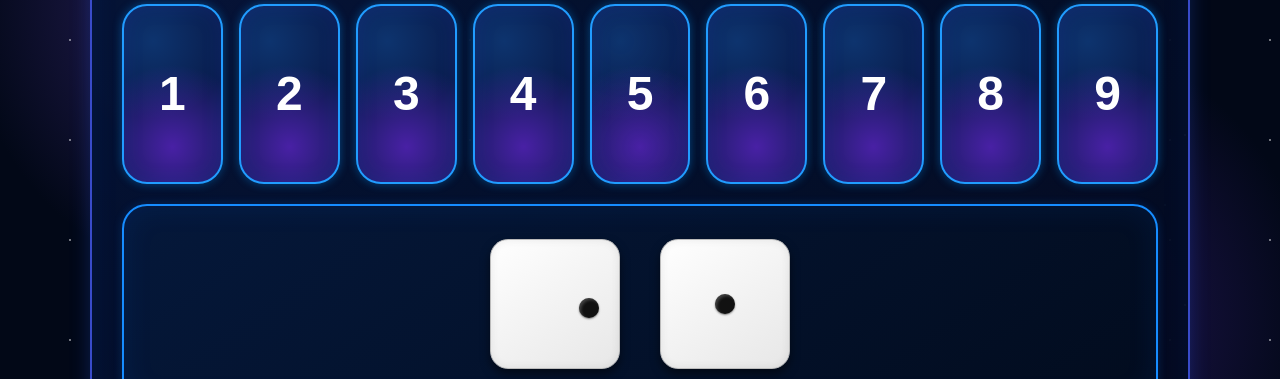
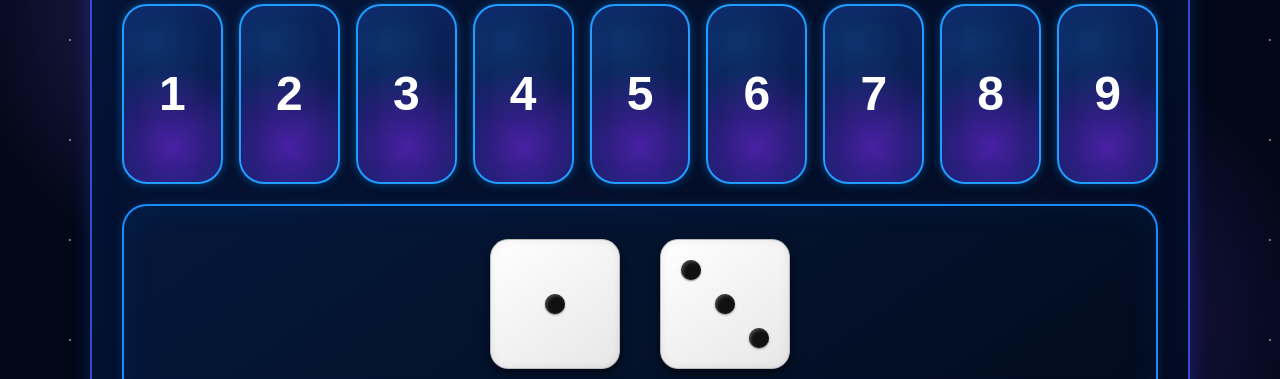
Before and after one commit to DefyCab/shut_the_box, a plain HTML site: page game.html in a window 1280 px wide. Shown: the part 240-619 px from the top of the page. Drawn offline with Linux system fonts and the light colour scheme.

Commit message:
make function two show random die

```diff
--- a/app/game.js
+++ b/app/game.js
@@ -3,8 +3,15 @@ const dice = [
   ["top-left", "bottom-right"],
   ["top-left", "center", "bottom-right"],
   ["top-left", "top-right", "bottom-left", "bottom-right"],
-  ["top-left", "top-right","center","bottom-left", "bottom-right"],
-  ["top-left", "top-right", "middle-left", "middle-right", "bottom-left", "bottom-right"],
+  ["top-left", "top-right", "center", "bottom-left", "bottom-right"],
+  [
+    "top-left",
+    "top-right",
+    "middle-left",
+    "middle-right",
+    "bottom-left",
+    "bottom-right",
+  ],
 ];
 
 const diceArea = document.querySelector(".dice-area");
@@ -17,53 +24,31 @@ function rollDice() {
   diceRollTwo = Math.floor(Math.random() * 6);
 }
 
+rollDice();
 
-rollDice()
-console.log(diceRollOne)
-// console.log(diceRollTwo)
+function showDieRollOne() {
+  const dieBox = document.createElement("div");
 
-
-const showDieTwo = () => {
-  const dieBox = document.createElement("div");
-  const dieTwo1 = document.createElement("span");
-  const dieTwo2 = document.createElement("span");
-  dieTwo1.classList.add("pip", "top-left");
-  dieTwo2.classList.add("pip", "bottom-right");
+  for (i = 0; i <= diceRollOne; i++) {
+    const cspan = document.createElement("span");
+    cspan.classList.add("pip", dice[diceRollOne][i]);
+    dieBox.appendChild(cspan);
+  }
   dieBox.classList.add("die");
-  dieBox.appendChild(dieTwo1);
-  dieBox.appendChild(dieTwo2);
-  diceArea.appendChild(dieBox);
-};
-
-function showDieOne() {
-  const dieBox = document.createElement("div");
-  const dieOne = document.createElement("span");
-  dieOne.classList.add("pip", "center");
-  dieBox.classList.add("die");
-  dieBox.appendChild(dieOne);
   diceArea.appendChild(dieBox);
 }
 
-const test = document.createElement("div");
-for (i = 0; i <= diceRollOne; i++) {
-  const cspan = document.createElement("span");
-  cspan.classList.add("pip", dice[diceRollOne][i]);
-  test.appendChild(cspan);
+function showDieRollTwo() {
+  const dieBox = document.createElement("div");
+
+  for (i = 0; i <= diceRollTwo; i++) {
+    const cspan = document.createElement("span");
+    cspan.classList.add("pip", dice[diceRollTwo][i]);
+    dieBox.appendChild(cspan);
+  }
+  dieBox.classList.add("die");
+  diceArea.appendChild(dieBox);
 }
-// const test2 = document.createElement("span")
-// test2.classList.add("pip",...dice[2])
-test.classList.add("die");
-// test.appendChild(test2)
-diceArea.appendChild(test);
 
-// const testtest = document.createElement("div");
-// for (i = 0; i < diceRollTwo; i++) {
-//   const cspan = document.createElement("span");
-//   cspan.classList.add("pip", dice[diceRollTwo][i]);
-//   testtest.appendChild(cspan);
-// }
-// // const test2 = document.createElement("span")
-// // test2.classList.add("pip",...dice[2])
-// testtest.classList.add("die");
-// // test.appendChild(test2)
-// diceArea.appendChild(testtest);
+const currentRollOne = showDieRollOne()
+const currentRollTwo = showDieRollTwo()
--- a/css/game.css
+++ b/css/game.css
@@ -279,11 +279,11 @@ body::before {
 }
 
 .middle-left {
-  top: 50px;
+  top: 55px;
   left: 20px;
 }
 
 .middle-right {
-  bottom: 50px;
+  top: 55px;
   right: 20px;
 }
--- a/game.html
+++ b/game.html
@@ -39,9 +39,7 @@
 
         <!-- Dice area -->
         <section class="dice-area">
-            <div class="die">
-                <span class="pip middle-right"></span>
-            </div>
+
         </section>
 
     </main>
```
Also changed, not shown: 1 other file.
